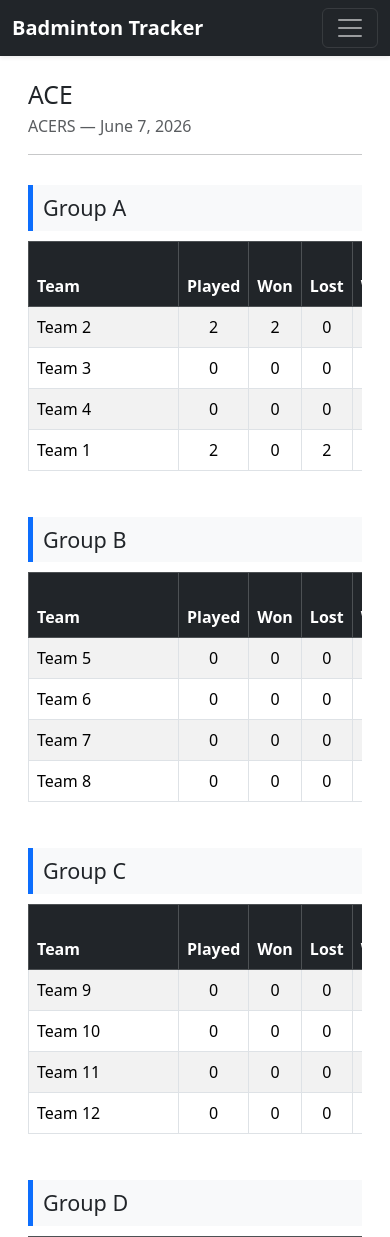
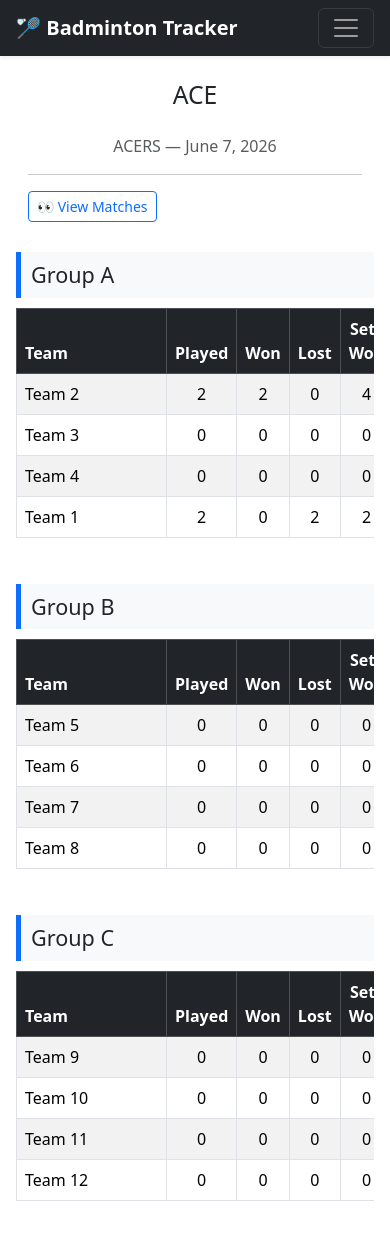
Before and after one commit to SanyamSood/tournament-tracker, a Django app: page /badminton/tournament/2/ in a window 390 px wide. Shown: the top 1237 px of the page. Run offline with Django 5.2, Linux system fonts and the light colour scheme; data comes from the database, SQL or seed files in the repository; both versions use the stored data as it was after the commit.

Commit message:
responsive3

```diff
--- a/badminton/templates/base.html
+++ b/badminton/templates/base.html
@@ -3,51 +3,47 @@
 <head>
   <meta charset="UTF-8">
   <title>{% block title %}Badminton Tracker{% endblock %}</title>
-    <meta name="viewport" content="width=device-width, initial-scale=1">  <!-- Important for mobile responsiveness -->
+  <meta name="viewport" content="width=device-width, initial-scale=1">
   <link rel="stylesheet" href="https://cdn.jsdelivr.net/npm/bootstrap@5.3.3/dist/css/bootstrap.min.css">
 </head>
 <body>
   <!-- Navbar -->
-    <nav class="navbar navbar-expand-lg navbar-dark bg-dark sticky-top shadow-sm mb-3">
-        <div class="container">
-            <a class="navbar-brand fw-bold" href="{% url 'tournament_list' %}">Badminton Tracker</a>
+  <nav class="navbar navbar-expand-lg navbar-dark bg-dark shadow-sm sticky-top">
+    <div class="container-fluid px-3 px-md-5">
+      <!-- Brand -->
+      <a class="navbar-brand fw-bold" href="{% url 'tournament_list' %}">
+        🏸 Badminton Tracker
+      </a>
+
+      <!-- Toggler for mobile -->
       <button class="navbar-toggler" type="button" data-bs-toggle="collapse" data-bs-target="#navbarContent">
         <span class="navbar-toggler-icon"></span>
       </button>
 
-            <div class="collapse navbar-collapse" id="navbarContent">
+      <!-- Navbar content -->
+      <div class="collapse navbar-collapse mt-2 mt-lg-0" id="navbarContent">
         <ul class="navbar-nav ms-auto align-items-lg-center gap-2">
 
-                    {% if request.resolver_match.url_name == 'tournament_detail' and current_tournament %}
-                        {% if perms.badminton.add_match %}
-                            <li class="nav-item">
-                                <a class="nav-link" href="{% url 'add_match' current_tournament.id %}">Add Match</a>
-                            </li>
-                        {% endif %}
-                        <li class="nav-item">
-                            <a class="nav-link" href="{% url 'view_matches' current_tournament.id %}">View Matches</a>
-                        </li>
-                    {% endif %}
-
-                    {% if request.resolver_match.url_name == 'view_matches' and current_tournament %}
-                        <li class="nav-item">
-                            <a class="nav-link" href="{% url 'tournament_detail' current_tournament.id %}">Points Table</a>
-                        </li>
-                    {% endif %}
-
           {% if user.is_authenticated %}
+            <!-- User dropdown -->
             <li class="nav-item dropdown">
-                            <a class="nav-link dropdown-toggle" href="#" role="button" data-bs-toggle="dropdown">
-                                {{ user.username }}
+              <a class="nav-link dropdown-toggle" href="#" id="navbarDropdown" role="button"
+                 data-bs-toggle="dropdown" aria-expanded="false">
+                👤 {{ user.username }}
               </a>
-                            <ul class="dropdown-menu dropdown-menu-end">
+              <ul class="dropdown-menu dropdown-menu-end" aria-labelledby="navbarDropdown">
                 <li>
-                                    <form method="post" action="{% url 'logout' %}" style="display: inline;">
+                  <form method="post" action="{% url 'logout' %}" class="px-3">
                     {% csrf_token %}
-                                        <button type="submit" class="dropdown-item">Logout</button>
+                    <button type="submit" class="dropdown-item">🚪 Logout</button>
                   </form>
                 </li>
               </ul>
+            </li>
+          {% else %}
+            <!-- Login button -->
+            <li class="nav-item">
+              <a class="nav-link" href="{% url 'login' %}">🔑 Login</a>
             </li>
           {% endif %}
 
@@ -56,7 +52,7 @@
     </div>
   </nav>
 
-    <main class="container px-3 px-md-5 pb-5">
+  <main class="container-fluid px-3 px-md-5 pb-5 mt-3">
     {% block content %}{% endblock %}
   </main>
 
--- a/badminton/templates/tournament_detail.html
+++ b/badminton/templates/tournament_detail.html
@@ -3,23 +3,31 @@
 {% block title %}{{ tournament.name }} — Badminton Tournament{% endblock %}
 
 {% block content %}
+
 <div class="container mt-4">
-    <div class="row justify-content-between align-items-center mb-3">
-        <div class="col-12 col-md-8">
-            <h2 class="mb-1">{{ tournament.name }}</h2>
-            <p class="text-muted mb-0">{{ tournament.place }} — {{ tournament.date }}</p>
+    <h2 class="text-center mb-4">{{ tournament.name }}</h2>
+    <p class=" text-center text-muted mb-2">{{ tournament.place }} — {{ tournament.date }}</p>
+    <hr>
+    <div class="d-flex flex-wrap gap-2">
+            <a href="{% url 'view_matches' tournament.id %}" class="btn btn-outline-primary btn-sm">
+                👀 View Matches
+            </a>
+
+            {% if user.is_authenticated %}
+                {% if perms.badminton.change_team %}
+                <a href="{% url 'edit_groups_teams' tournament.id %}" class="btn btn-outline-primary btn-sm">
+                    ✏️ Edit Teams
+                </a>
+                {% endif %}
+                {% if perms.badminton.add_match %}
+                <a href="{% url 'add_match' tournament.id %}" class="btn btn-outline-primary btn-sm">
+                    ➕ Add Match
+                </a>
+                {% endif %}
+            {% endif %}
         </div>
+</div>
 
-        {% if user.is_authenticated and perms.badminton.change_team %}
-        <div class="col-12 col-md-4 text-md-end text-start mt-2 mt-md-0">
-            <a href="{% url 'edit_groups_teams' tournament.id %}" class="btn btn-warning btn-sm">
-                ✏️ Edit Teams
-            </a>
-        </div>
-        {% endif %}
-    </div>
-
-    <hr>
 
     <style>
         .team-col {
```
Also changed, not shown: badminton/templates/view_matches.html (+12 -5 lines), db.sqlite3. Lines whose indentation alone changed are shown as unchanged.
